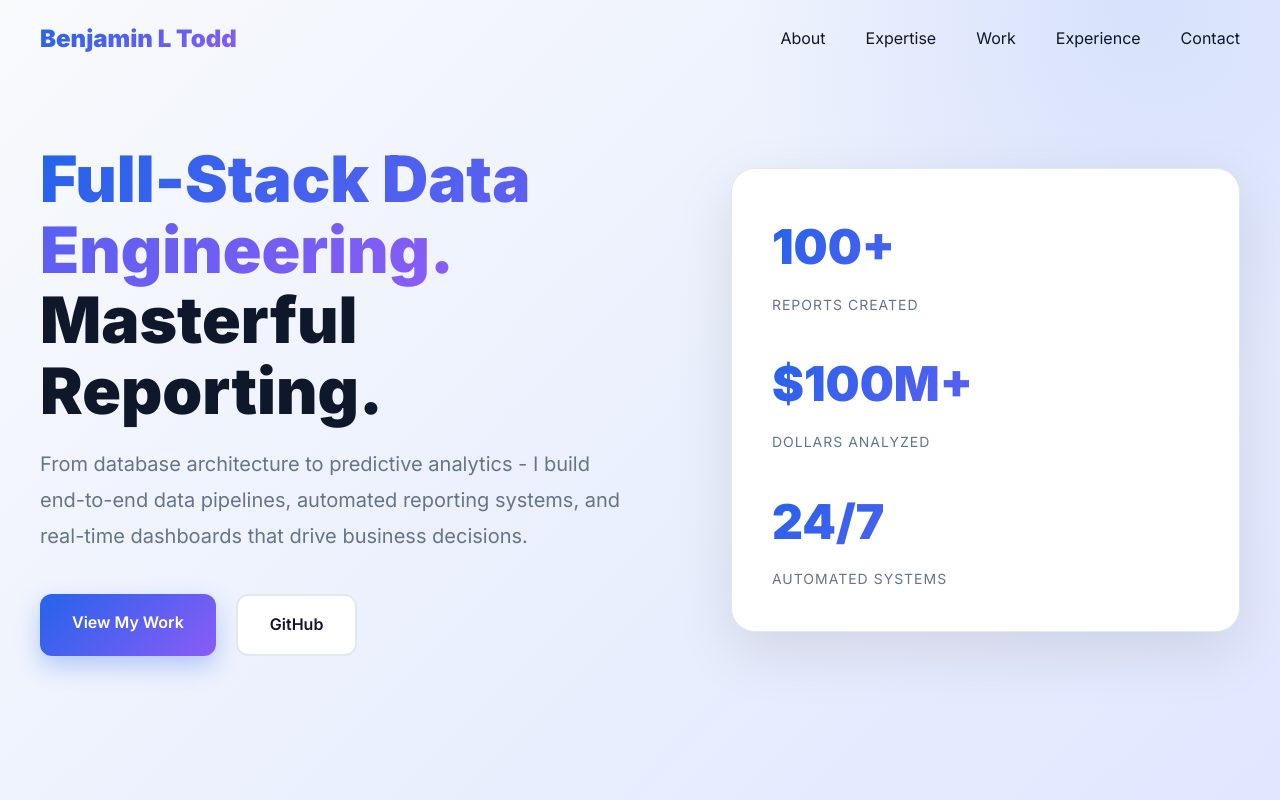
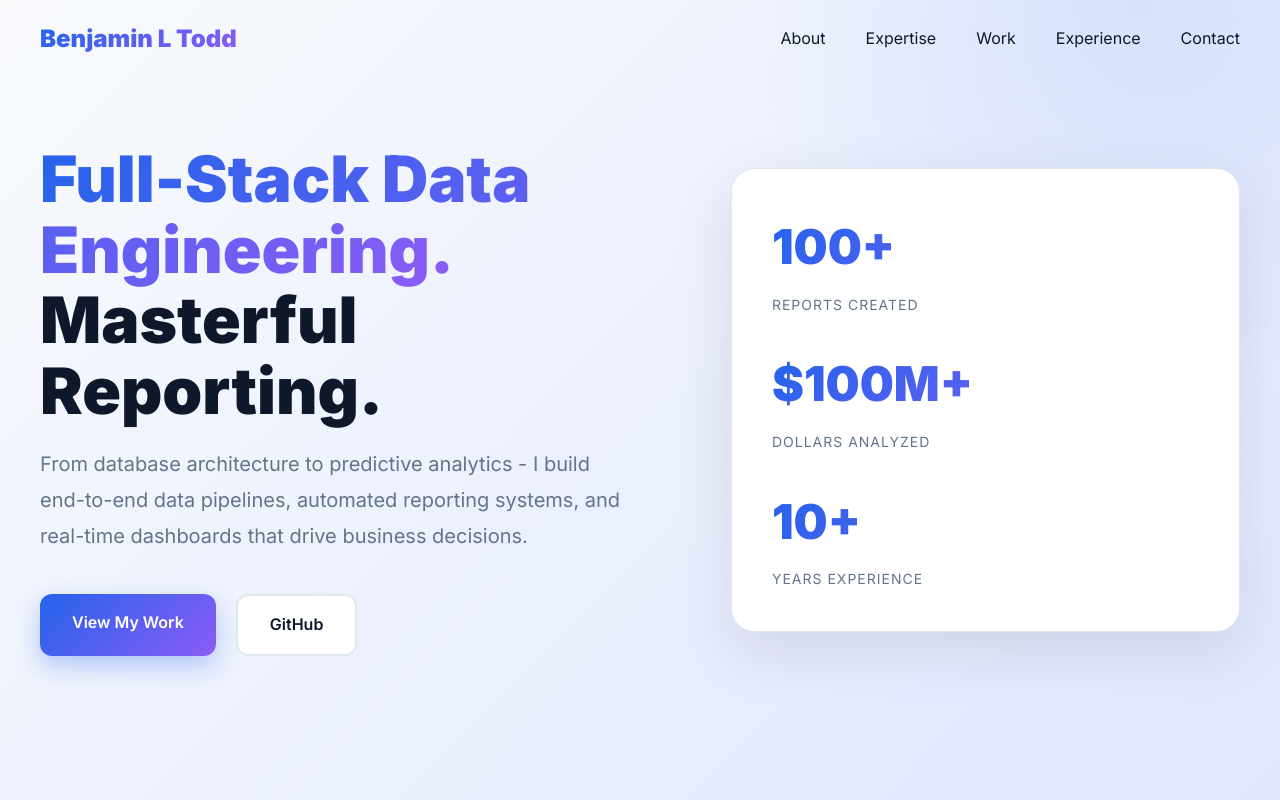
Before and after one commit to bentodd1/bentodd1, a plain HTML site: page index.html in a window 1280 px wide. Shown: the top 800 px of the page. Drawn offline with Linux system fonts and the light colour scheme.

Commit message:
Change third metric to Years Experience

```diff
--- a/index.html
+++ b/index.html
@@ -49,8 +49,8 @@
                         <span class="metric-label">Dollars Analyzed</span>
                     </div>
                     <div class="metric">
-                        <span class="metric-value">24/7</span>
-                        <span class="metric-label">Automated Systems</span>
+                        <span class="metric-value">10+</span>
+                        <span class="metric-label">Years Experience</span>
                     </div>
                 </div>
             </div>
```
